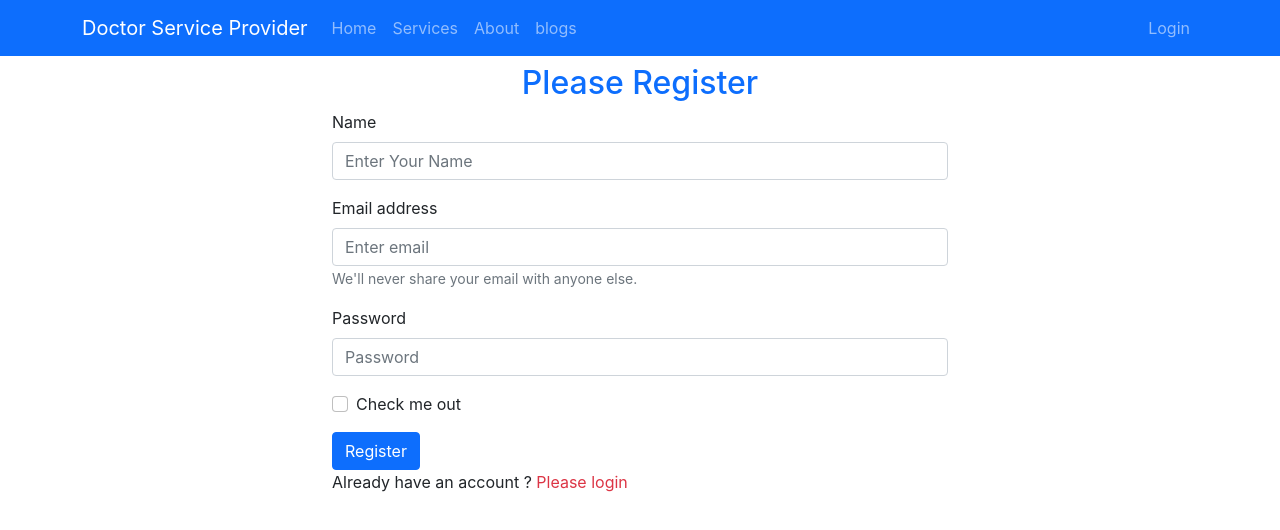
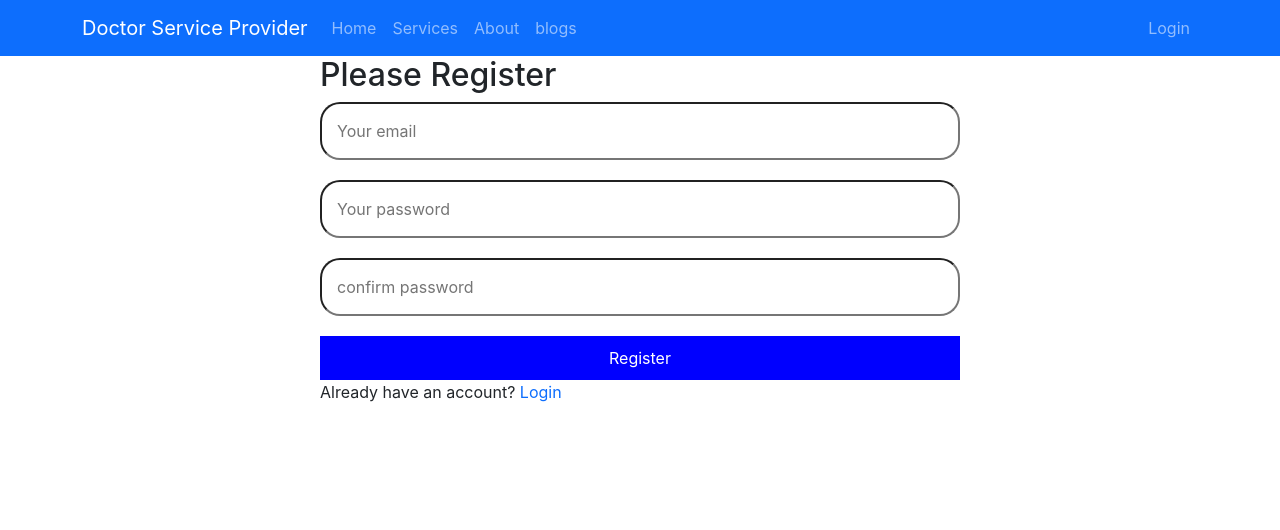
Before and after one commit to ARIF-630419/Doctor-Service-provider, a React (Create React App) app: page /register in a window 1280 px wide. Shown: the top 530 px of the page. Built offline with nearby package versions, Linux system fonts and the light colour scheme.

Commit message:
email password authentication added

```diff
--- a/src/pages/Login/Login/Login.js
+++ b/src/pages/Login/Login/Login.js
@@ -1,7 +1,15 @@
 import React, { useRef } from 'react';
 import { Button, Form } from 'react-bootstrap';
+import { useSignInWithEmailAndPassword } from 'react-firebase-hooks/auth';
 import { Link, useNavigate } from 'react-router-dom';
+import auth from '../../../firebase.init';
 const Login = () => {
+    const [
+        signInWithEmailAndPassword,
+        user,
+        loading,
+        error,
+    ] = useSignInWithEmailAndPassword(auth);
 
     const emailRef = useRef('');
     const passwordRef = useRef('');
@@ -11,7 +19,10 @@ const Login = () => {
         event.preventDefault();
         const email = emailRef.current.value;
         const password = passwordRef.current.value;
-
+        signInWithEmailAndPassword(email, password);
+    }
+    if (user) {
+        navigate("/home");
     }
     const navigateRegister = event => {
         navigate("/register");
--- /dev/null
+++ b/src/pages/Login/Register/Register.css
@@ -0,0 +1,20 @@
+.form-container {
+    margin: 0 auto;
+    width: 50%;
+}
+
+.register-container input {
+    display: block;
+    padding: 15px;
+    margin-bottom: 20px;
+    width: 100%;
+    border-radius: 20px;
+}
+
+.register-container button {
+    width: 100%;
+    background-color: blue;
+    border: none;
+    padding: 10px;
+    color: #fff;
+}
--- a/src/pages/Login/Register/Register.js
+++ b/src/pages/Login/Register/Register.js
@@ -1,62 +1,45 @@
-import React, { useRef } from 'react';
-import { Button, Form } from 'react-bootstrap';
-import { Link, useNavigate } from 'react-router-dom';
+import React from 'react';
+import { useNavigate } from 'react-router-dom';
 import auth from '../../../firebase.init';
 import { useCreateUserWithEmailAndPassword } from 'react-firebase-hooks/auth';
+import '../Register/Register.css';
 
 
 const Register = () => {
 
-    const nameRef = useRef('');
-    const emailRef = useRef('');
-    const passwordRef = useRef('');
     const navigate = useNavigate();
+    const navigateToLogin = () => {
+        navigate('/login')
+    }
+    const handelRegister = event => {
+        event.preventDefault();
+        const email = event.target.email.value;
+        const password = event.target.password.value;
+        createUserWithEmailAndPassword(email, password);
+    }
     const [
         createUserWithEmailAndPassword,
         user,
         loading,
         error,
     ] = useCreateUserWithEmailAndPassword(auth);
-    const handelSubmit = event => {
-        event.preventDefault();
-        const name = nameRef.current.value;
-        const email = emailRef.current.value;
-        const password = passwordRef.current.value;
-        createUserWithEmailAndPassword(email, password)
-    }
-    console.log(user);
-    const navigateLogin = event => {
-        navigate("/login");
+
+    if (user) {
+        navigate("/home");
     }
 
     return (
-        <div className=' container w-50 mx-auto'>
-            <h2 className=' text-primary text-center mt-2'>Please Register</h2>
-            <Form onSubmit={handelSubmit}>
-                <Form.Group className="mb-3" controlId="formBasicName">
-                    <Form.Label>Name </Form.Label>
-                    <Form.Control ref={nameRef} type="text" placeholder="Enter Your Name" />
-                </Form.Group>
-                <Form.Group className="mb-3" controlId="formBasicEmail">
-                    <Form.Label>Email address</Form.Label>
-                    <Form.Control ref={emailRef} type="email" required placeholder="Enter email" />
-                    <Form.Text className="text-muted">
-                        We'll never share your email with anyone else.
-                    </Form.Text>
-                </Form.Group>
-
-                <Form.Group className="mb-3" controlId="formBasicPassword">
-                    <Form.Label>Password</Form.Label>
-                    <Form.Control ref={passwordRef} type="password" required placeholder="Password" />
-                </Form.Group>
-                <Form.Group className="mb-3" controlId="formBasicCheckbox">
-                    <Form.Check type="checkbox" label="Check me out" />
-                </Form.Group>
-                <Button variant="primary" type="submit">
-                    Register
-                </Button>
-            </Form>
-            <p>Already have an account ? <Link to="/login" className='text-danger pe-auto text-decoration-none' onClick={navigateLogin}>Please login</Link></p>
+        <div className='form-container'>
+            <h2>Please Register</h2>
+            <div className='register-container'>
+                <form onSubmit={handelRegister}>
+                    <input type="email" name="email" placeholder='Your email' required />
+                    <input type="password" name="password" placeholder='Your password' required />
+                    <input type="password" name="Confirm Password" placeholder='confirm password' required />
+                    <button>Register</button>
+                </form>
+                <p className='cursor'>Already have an account? <span className='text-primary' onClick={navigateToLogin}>Login</span></p>
+            </div>
         </div>
     );
 };
```
Also changed, not shown: src/pages/Login/RequireAuth/RequireAuth.js (added, +14 -0 lines).
